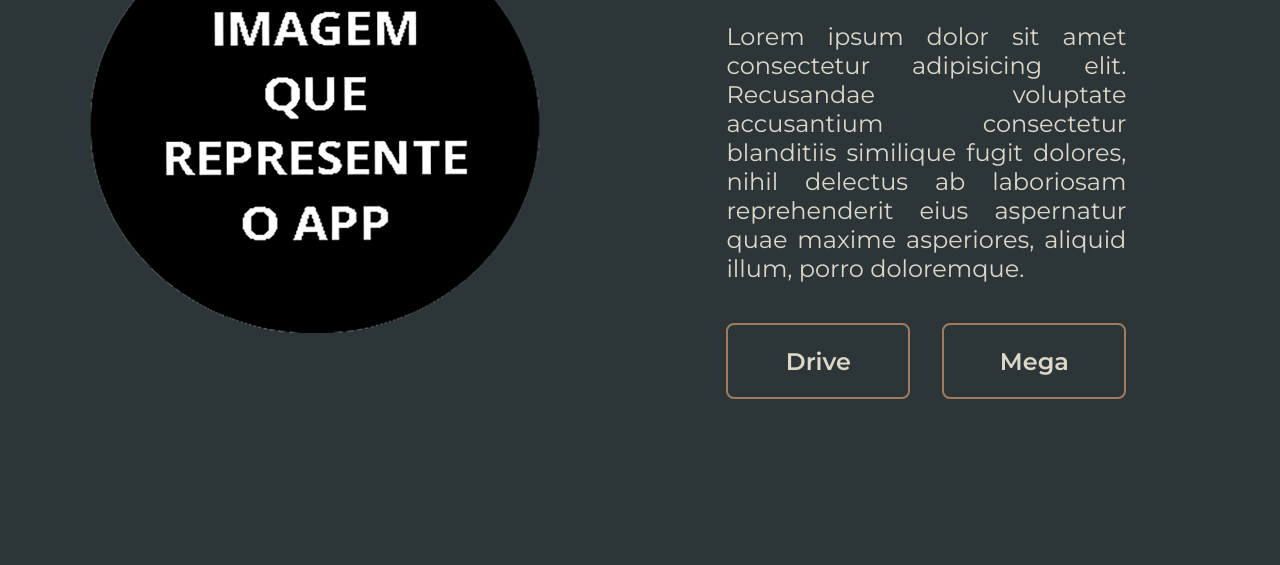
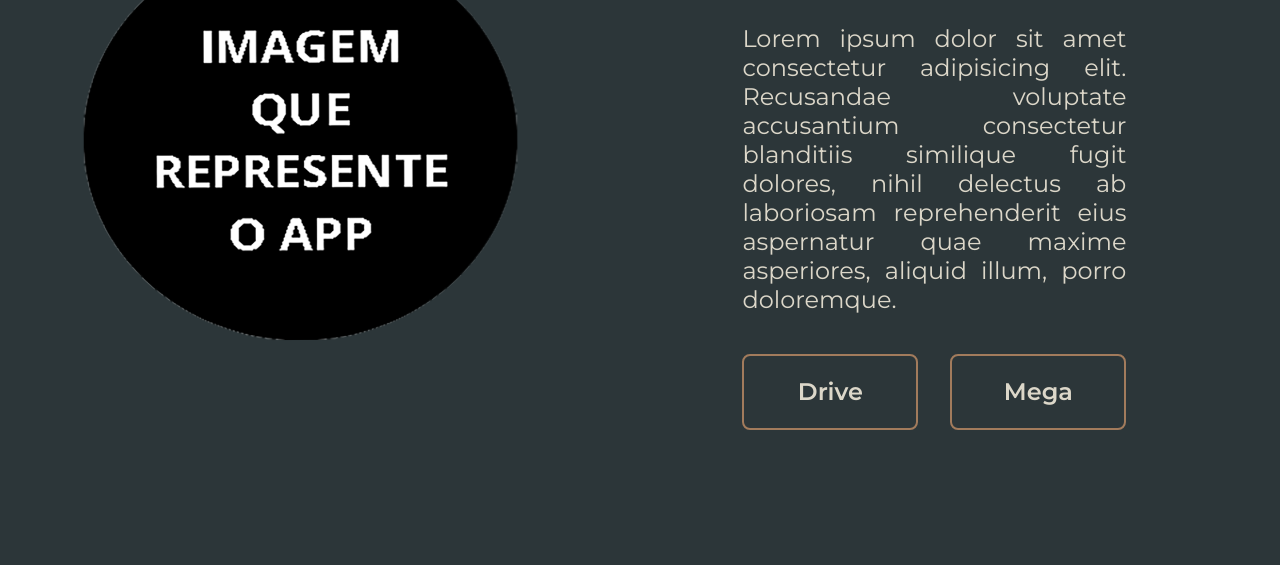
Before and after one commit to LypheS2/Brincando-Aprendendo, a plain HTML site: page index.html in a window 1280 px wide. Shown: the part 235-800 px from the top of the page. Drawn offline with nearby package versions, Linux system fonts and the light colour scheme.

Commit message:
alteração de px para %

```diff
--- a/index.html
+++ b/index.html
@@ -2,7 +2,6 @@
 <html lang="pt-br">
 <head>
     <meta charset="UTF-8">
-    <meta http-equiv="X-UA-Compatible" content="IE=edge">
     <meta name="viewport" content="width=device-width, initial-scale=1.0">
     <title>Brincando & Aprendendo</title>
     <link rel="stylesheet" href="./stiles/style.css">
--- a/stiles/style.css
+++ b/stiles/style.css
@@ -49,24 +49,20 @@ a:hover {
 }
 
 .div__apresentacao{
-    width: 450px;
-    height: 400px
+    width: 34%;
 }
 
 .apresentacao__imagem {
     width: 100%;
-    padding: 15% 0% 0% 19%;
-    margin: 1% 1% 1% 1%;
+    padding: 2% 0% 0% 19%;
 }
 
 .apresentacao__conteudo {
-    width: 400px;
-    height: 300px;
-    justify-content: right;
     display: flex;
+    width: 30%;
     flex-direction: column;
     gap: 40px;
-    padding: 0% 12% 0% 0%;
+    padding: 4% 12% 0% 0%;
 }
 
 .apresentacao__conteudo__titulo {
@@ -116,9 +112,11 @@ a:hover {
 
 @media (max-width: 1200px) {
     .cabecalho {
+        display: flex;
         padding: 10% 0% 0% 9%;
     }
     .apresentacao {
+        display: flex;
         flex-direction: column;
         padding: 5%;
         justify-content: center;
@@ -127,5 +125,6 @@ a:hover {
 
     .apresentacao__conteudo {
         width: auto;
+        display: flex;
     }
 }
```
Also changed, not shown: assets/BR.png (added).
